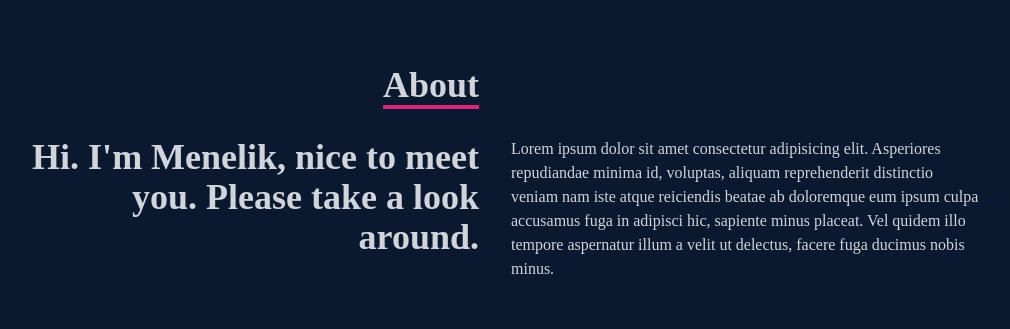
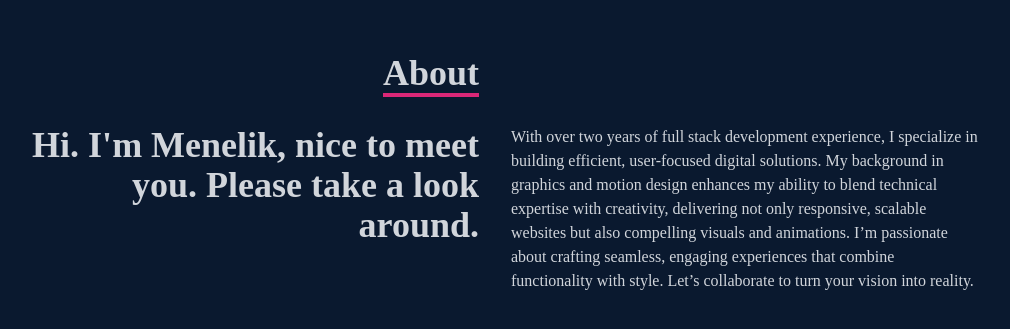
Before and after one commit to minasmike/portfolio_react, a React (Create React App) app: page / in a window 1280 px wide. Shown: the part 1027-1356 px from the top of the page, without its empty margins (145-1155 px from the left). Built offline with nearby package versions, Linux system fonts and the light colour scheme; the HTML template or start-up script is replaced by a standard one.

Commit message:
finalizing changes

```diff
--- a/src/components/About.jsx
+++ b/src/components/About.jsx
@@ -18,12 +18,9 @@ const About = () => {
           </div>
           <div>
             <p>
-              Lorem ipsum dolor sit amet consectetur adipisicing elit.
-              Asperiores repudiandae minima id, voluptas, aliquam reprehenderit
-              distinctio veniam nam iste atque reiciendis beatae ab doloremque
-              eum ipsum culpa accusamus fuga in adipisci hic, sapiente minus
-              placeat. Vel quidem illo tempore aspernatur illum a velit ut
-              delectus, facere fuga ducimus nobis minus.
+            With over two years of full stack development experience, I specialize in building efficient, user-focused digital solutions. My background in graphics and motion design enhances my ability to blend technical expertise with creativity, delivering not only responsive, scalable websites but also compelling visuals and animations. I’m passionate about crafting seamless, engaging experiences that combine functionality with style. Let’s collaborate to turn your vision into reality.
+
+
             </p>
           </div>
         </div>
--- a/src/components/Home.jsx
+++ b/src/components/Home.jsx
@@ -4,7 +4,7 @@ import { Link } from "react-scroll";
 
 const Home = () => {
   return (
-    <div name="home" className="w-full h-screen bg-[#0a192f]">
+    <div  name="home" className="w-full h-screen bg-[#0a192f]">
       <div className="max-w-[1000px] mx-auto px-8 flex flex-col justify-center h-full">
         <p className="text-pink-600">Hi my name is</p>
         <h1 className="text-4xl sm:text-7xl font-bold text-[#ccd6f6]">
--- a/src/components/Navbar.jsx
+++ b/src/components/Navbar.jsx
@@ -6,7 +6,6 @@ import {
   FaTimes,
   FaGithub,
   FaLinkedin,
-  FaFacebook,
 } from "react-icons/fa";
 import { HiOutlineMail } from "react-icons/hi";
 import { BsFillPersonLinesFill } from "react-icons/bs";
@@ -18,7 +17,7 @@ const Navbar = () => {
   return (
     <div className="fixed w-full h-[80px] flex justify-between items-center px-4 bg-[#0a192f] text-gray-300">
       <div>
-        <img src={Logo} alt="Logo image" style={{ width: "80px" }} />
+        <img src={Logo} alt="Logo" style={{ width: "80px" }} />
       </div>
       {/* {menu} */}
       <div>
@@ -91,13 +90,13 @@ const Navbar = () => {
       </ul>
       {/* {social icons} */}
       <div className="hidden lg:flex fixed flex-col top-[35%] left-0">
-        <ui>
+        <ul>
           <li className="w-[160px] h-[60px] flex justify-between items-center">
             <a
               className="flex justify-between items-center w-full text-gray-300 ml-[-100px] hover:ml-[-12px] duration-300 bg-blue-600 p-2"
               href="https://www.linkedin.com/in/menelik-michael/"
               target="_blank"
-              rel="author"
+              rel="noopener noreferrer"
             >
               Linkedin <FaLinkedin size={30} />
             </a>
@@ -106,7 +105,7 @@ const Navbar = () => {
             <a
               className="flex justify-between items-center w-full text-gray-300 ml-[-100px] hover:ml-[-12px] duration-300 bg-[#333333] p-2"
               href="https://github.com/minasmike"
-              rel="author"
+              rel="noopener noreferrer"
               target="_blank"
             >
               Github <FaGithub size={30} />
@@ -116,7 +115,7 @@ const Navbar = () => {
             <a
               className="flex justify-between items-center w-full text-gray-300 ml-[-100px] hover:ml-[-12px] duration-300 bg-[#6fc2b0] p-2"
               href="mailto:menelikmichael@gmail.com"
-              rel="author"
+              rel="noopener noreferrer"
               target="_blank"
             >
               Email <HiOutlineMail size={30} />
@@ -130,7 +129,7 @@ const Navbar = () => {
               Resume <BsFillPersonLinesFill size={30} />
             </a>
           </li>
-        </ui>
+        </ul>
       </div>
     </div>
   );
--- a/src/components/Skills.jsx
+++ b/src/components/Skills.jsx
@@ -91,7 +91,7 @@ const skills = () => {
         </div>
         <div className="w-full grid grid-cols-2 sm:grid-cols-4 gap-4 text-center py-8">
           {SkillList.map((SkillItem) => (
-            <SkillCard SkillItem={SkillItem} />
+            <SkillCard SkillItem={SkillItem} key={SkillItem.AltText} />
           ))}
         </div>
       </div>
--- a/src/components/Work.jsx
+++ b/src/components/Work.jsx
@@ -37,7 +37,7 @@ const Work = () => {
         <div className="grid sm:grid-cols-2 md:grid-cols-3 gap-4">
           {/* Grid Item */}
           {WorkList.map((WorkItem) => (
-            <WorkCard WorkItem={WorkItem} />
+            <WorkCard WorkItem={WorkItem} key={WorkItem.BodyMsg} />
           ))}
         </div>
       </div>
--- a/src/components/WorkCard.jsx
+++ b/src/components/WorkCard.jsx
@@ -18,12 +18,12 @@ const WorkCard = ({ WorkItem }) => {
             {BodyMsg}
           </span>
           <div className="pt-8 text-center">
-            <a href="/">
+            <a href={DemoURL} target="_blank" rel="noreferrer noopener">
               <button className="text-center rounded-lg px-4 py-3 m-2 bg-white text-gray-700 font-bold text-lg">
                 Demo
               </button>
             </a>
-            <a href="/">
+            <a href={CodeURL} target="_blank" rel="noreferrer noopener">
               <button className="text-center rounded-lg px-4 py-3 m-2 bg-white text-gray-700 font-bold text-lg">
                 Code
               </button>
```
